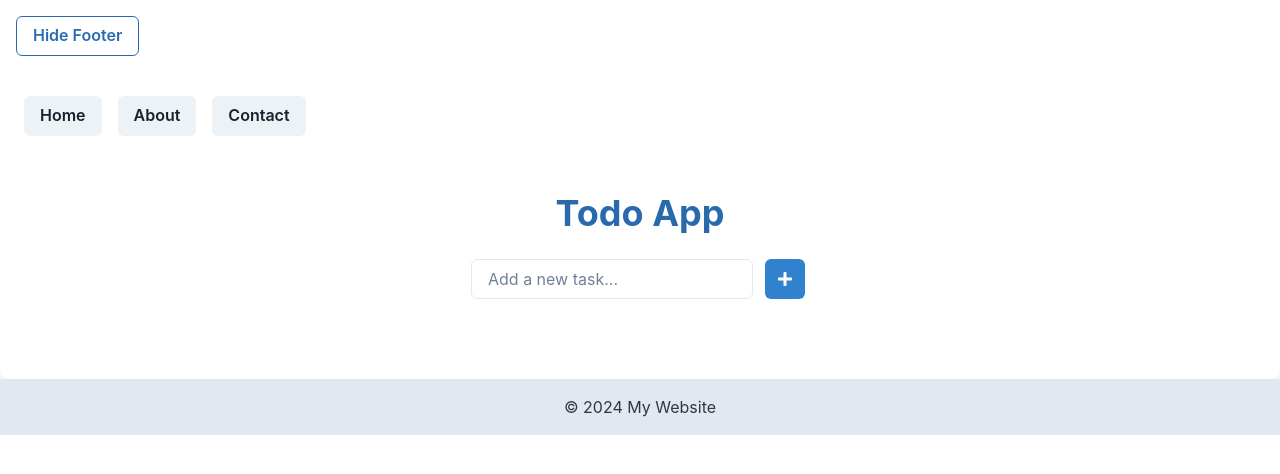
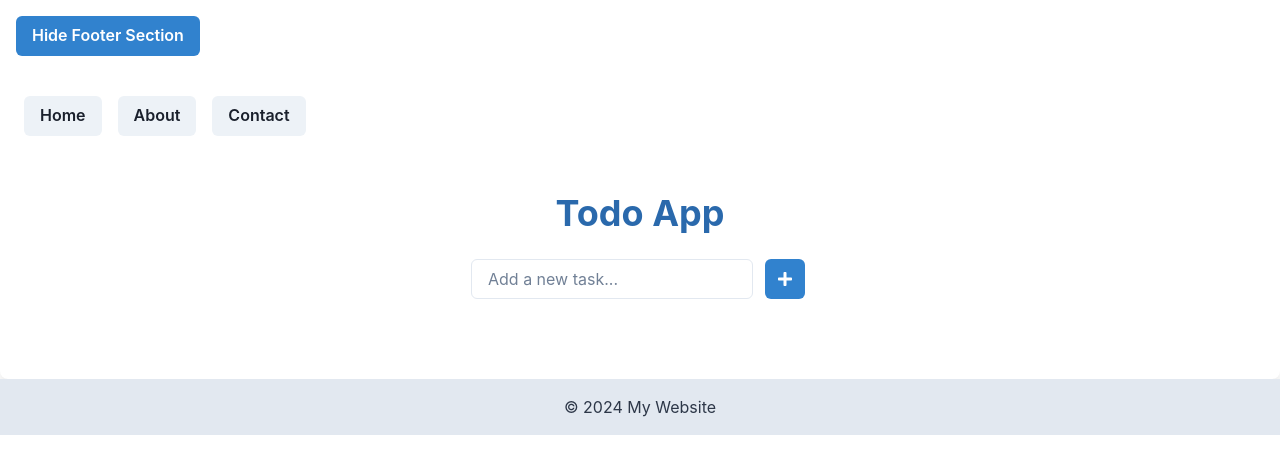
Before and after one commit to GPT-Engineer-App-Dev/fake-data-mocker, a React (Vite) app: page / in a window 1280 px wide. Shown: the top 474 px of the page. Built offline with nearby package versions, Linux system fonts and the light colour scheme.

Commit message:
Updated the toggle button's text in the `App` component to be more descriptive when toggling the visibility of the footer.
Prompt: add or remove a footer

```diff
--- a/src/App.jsx
+++ b/src/App.jsx
@@ -14,8 +14,8 @@ function App() {
   return (
     <Router>
       <Box as="main" pb={8}>
-        <Button onClick={toggleFooter} m={4} colorScheme="blue" variant="outline">
-          {showFooter ? "Hide Footer" : "Show Footer"}
+        <Button onClick={toggleFooter} m={4} colorScheme="blue" variant="solid">
+          {showFooter ? "Hide Footer Section" : "Show Footer Section"}
         </Button>
         <Navigation />
         <Routes>
```
